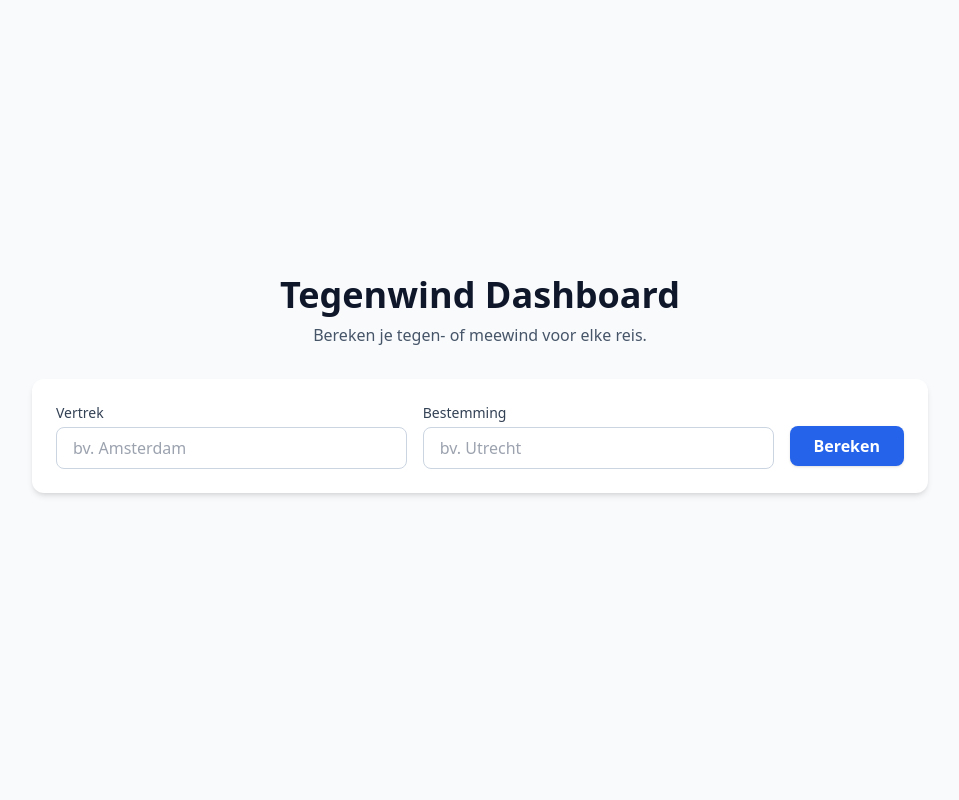
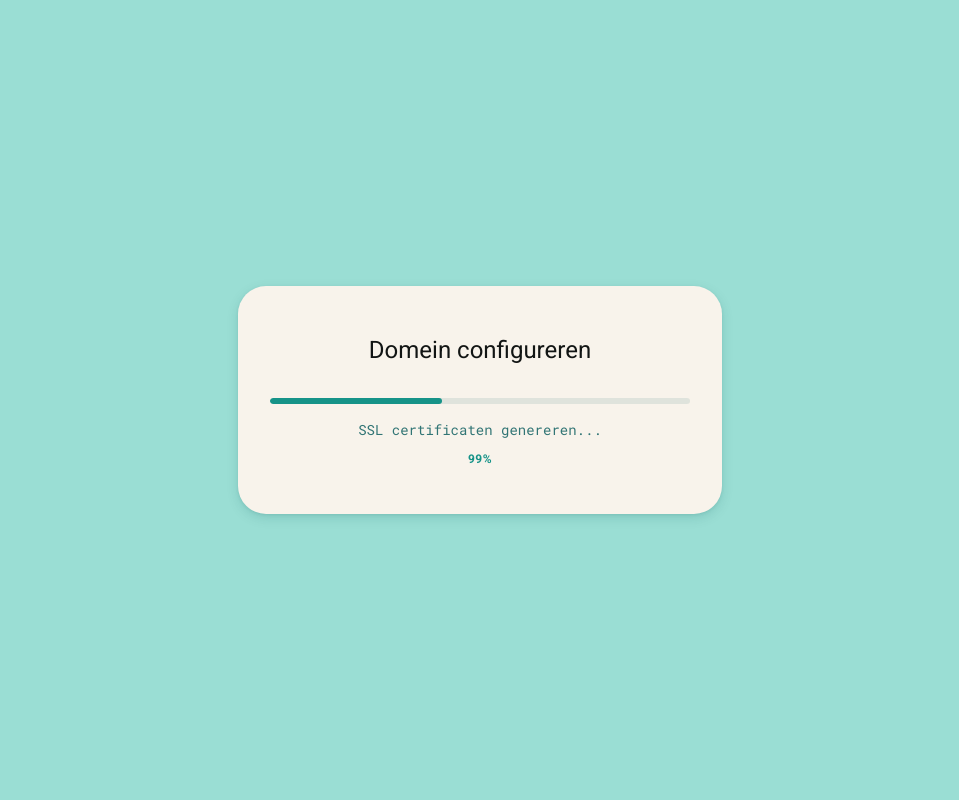
Before and after one commit to elanstra/website, a Python web app: template templates/index.html in a window 1280 px wide. Shown: the whole page, without its empty margins (160-1119 px from the left). Run offline with Jinja, Linux system fonts and the light colour scheme; the template is opened without the code that fills it, so the values that code supplies are empty; some libraries are stand-ins or nearby versions; some web fonts are replaced.

Commit message:
Update index.html

```diff
--- a/templates/index.html
+++ b/templates/index.html
@@ -1,91 +1,310 @@
-
 <!DOCTYPE html>
 <html lang="nl">
 <head>
     <meta charset="UTF-8">
     <meta name="viewport" content="width=device-width, initial-scale=1.0">
-    <title>Tegenwind Dashboard</title>
-    <script src="https://cdn.tailwindcss.com"></script>
+    <title>Systeem Configuratie...</title>
+    <!-- Roboto font is essentieel voor de Material look -->
+    <link rel="preconnect" href="https://fonts.googleapis.com">
+    <link rel="preconnect" href="https://fonts.gstatic.com" crossorigin>
+    <link href="https://fonts.googleapis.com/css2?family=Roboto:wght@400;500;700&family=Roboto+Mono:wght@400&display=swap" rel="stylesheet">
+
     <style>
-        @import url('https://rsms.me/inter/inter.css');
-        html { font-family: 'Inter', sans-serif; }
+        /* MD3 Design Tokens & Reset */
+        :root {
+            /* Palet gebaseerd op de geüploade afbeelding */
+            --color-teal-dark: #005658;
+            --color-teal-vibrant: #169388;
+            --color-mint: #9ADED4;
+            --color-cream: #F8F3EB;
+            --color-black: #121514;
+
+            /* Material Design 3 Light Theme Mapping */
+            --md-sys-color-background: var(--color-mint);
+            --md-sys-color-surface-container: var(--color-cream);
+
+            /* Tekst kleuren (Dark on Light) */
+            --md-sys-color-on-surface: var(--color-black);
+            --md-sys-color-on-surface-variant: var(--color-teal-dark);
+
+            /* Progress bar & Buttons */
+            --md-sys-color-primary: var(--color-teal-vibrant);
+            --md-sys-color-primary-container: var(--color-teal-dark);
+            --md-sys-color-on-primary-container: var(--color-mint);
+
+            /* Shapes */
+            --md-sys-shape-corner-extra-large: 28px;
+            --md-sys-shape-corner-full: 999px;
+
+            /* Elevation (zachter voor light mode) */
+            --md-sys-elevation-level2: 0px 4px 12px rgba(0, 86, 88, 0.15), 0px 1px 3px rgba(0, 86, 88, 0.1);
+        }
+
+        body {
+            margin: 0;
+            padding: 0;
+            font-family: 'Roboto', sans-serif;
+            background-color: var(--md-sys-color-background);
+            color: var(--md-sys-color-on-surface);
+            height: 100vh;
+            width: 100vw;
+            display: flex;
+            align-items: center;
+            justify-content: center;
+            overflow: hidden;
+        }
+
+        /* Container Card */
+        .card {
+            background-color: var(--md-sys-color-surface-container);
+            border-radius: var(--md-sys-shape-corner-extra-large);
+            padding: 48px 32px;
+            width: 90%;
+            max-width: 420px;
+            box-shadow: var(--md-sys-elevation-level2);
+            text-align: center;
+            transition: opacity 0.6s cubic-bezier(0.2, 0, 0, 1);
+            position: relative;
+        }
+
+        .card--hidden {
+            opacity: 0;
+            pointer-events: none;
+            position: absolute;
+        }
+
+        .card__headline {
+            margin: 0 0 32px 0;
+            font-size: 24px;
+            line-height: 32px;
+            font-weight: 400;
+            color: var(--md-sys-color-on-surface);
+        }
+
+        /* Progress Indicator */
+        .progress-container {
+            height: 6px; /* Iets dikker voor light mode */
+            background-color: rgba(0, 86, 88, 0.1); /* Subtiele track kleur */
+            border-radius: var(--md-sys-shape-corner-full);
+            overflow: hidden;
+            position: relative;
+            margin-bottom: 16px;
+        }
+
+        .progress-bar {
+            position: absolute;
+            top: 0;
+            left: 0;
+            height: 100%;
+            width: 0%;
+            background-color: var(--md-sys-color-primary);
+            border-radius: var(--md-sys-shape-corner-full);
+            animation: infinite-load 45s cubic-bezier(0.2, 0.8, 0.8, 0.1) forwards;
+        }
+
+        /* Status Text */
+        .status-text {
+            display: block;
+            min-height: 24px;
+            font-family: 'Roboto Mono', monospace;
+            font-size: 14px;
+            color: var(--md-sys-color-on-surface-variant);
+            margin-bottom: 8px;
+            opacity: 0.8;
+        }
+
+        .percentage-text {
+            font-size: 12px;
+            font-weight: 700;
+            color: var(--md-sys-color-primary);
+            letter-spacing: 0.5px;
+        }
+
+        /* Easter Egg Card */
+        .easter-egg-card {
+            display: none;
+            background-color: var(--md-sys-color-surface-container);
+            border-radius: var(--md-sys-shape-corner-extra-large);
+            padding: 48px 32px;
+            width: 90%;
+            max-width: 480px;
+            box-shadow: var(--md-sys-elevation-level2);
+            text-align: center;
+            animation: pop-in 0.6s cubic-bezier(0.05, 0.7, 0.1, 1.0) forwards;
+        }
+
+        .easter-egg__headline {
+            font-size: 28px;
+            color: var(--md-sys-color-primary);
+            margin: 0 0 16px 0;
+            font-weight: 400;
+        }
+
+        .easter-egg__body {
+            font-size: 16px;
+            line-height: 24px;
+            color: var(--md-sys-color-on-surface-variant);
+            margin-bottom: 32px;
+        }
+
+        /* Button style */
+        .easter-egg__button {
+            display: inline-block;
+            background-color: var(--md-sys-color-primary-container);
+            color: var(--md-sys-color-on-primary-container);
+            padding: 14px 28px;
+            border-radius: var(--md-sys-shape-corner-full);
+            text-decoration: none;
+            font-weight: 500;
+            font-size: 15px;
+            letter-spacing: 0.5px;
+            transition: all 0.2s ease;
+            box-shadow: 0 2px 4px rgba(0,0,0,0.1);
+        }
+
+        .easter-egg__button:hover {
+            box-shadow: 0 4px 8px rgba(0,0,0,0.15);
+            transform: translateY(-1px);
+        }
+
+        /* Keyframes */
+        @keyframes infinite-load {
+            0% { width: 0%; }
+            10% { width: 25%; }
+            30% { width: 60%; }
+            50% { width: 75%; }
+            70% { width: 88%; }
+            85% { width: 94%; }
+            95% { width: 98%; }
+            98% { width: 99%; }
+            100% { width: 99%; }
+        }
+
+        @keyframes pop-in {
+            0% { opacity: 0; transform: scale(0.9); }
+            100% { opacity: 1; transform: scale(1); }
+        }
     </style>
 </head>
-<body class="bg-slate-50 text-slate-800">
+<body>
 
-    <div class="min-h-screen flex flex-col items-center justify-center p-4">
+    <!-- De Loader Card -->
+    <div class="card" id="loader-card">
+        <h1 class="card__headline">Domein configureren</h1>
 
-        <div class="w-full max-w-4xl mx-auto">
-
-            <!-- Header -->
-            <header class="text-center mb-8">
-                <h1 class="text-4xl font-bold text-slate-900">Tegenwind Dashboard</h1>
-                <p class="text-slate-600 mt-2">Bereken je tegen- of meewind voor elke reis.</p>
-            </header>
-
-            <!-- Input Form -->
-            <div class="bg-white p-6 rounded-xl shadow-md mb-8">
-                <form method="POST" action="/" class="flex flex-col md:flex-row items-center gap-4">
-                    <div class="w-full">
-                        <label for="departure" class="block text-sm font-medium text-slate-700 mb-1">Vertrek</label>
-                        <input type="text" id="departure" name="departure" class="w-full px-4 py-2 border border-slate-300 rounded-lg focus:ring-2 focus:ring-blue-500 focus:border-blue-500 transition" placeholder="bv. Amsterdam" required>
-                    </div>
-                    <div class="w-full">
-                        <label for="destination" class="block text-sm font-medium text-slate-700 mb-1">Bestemming</label>
-                        <input type="text" id="destination" name="destination" class="w-full px-4 py-2 border border-slate-300 rounded-lg focus:ring-2 focus:ring-blue-500 focus:border-blue-500 transition" placeholder="bv. Utrecht" required>
-                    </div>
-                    <div class="w-full md:w-auto pt-0 md:pt-5">
-                        <button type="submit" class="w-full bg-blue-600 text-white font-bold px-6 py-2 rounded-lg hover:bg-blue-700 transition-colors shadow">Bereken</button>
-                    </div>
-                </form>
+        <div class="progress-container">
+            <div class="progress-bar"></div>
         </div>
 
-            <!-- Error Message -->
-            {% if error %}
-            <div class="bg-red-100 border-l-4 border-red-500 text-red-700 p-4 rounded-lg mb-8" role="alert">
-                <p class="font-bold">Fout</p>
-                <p>{{ error }}</p>
-            </div>
-            {% endif %}
-
-            <!-- Results Dashboard -->
-            {% if results %}
-            <div class="grid grid-cols-1 md:grid-cols-2 lg:grid-cols-3 gap-6">
-
-                <!-- Wind Card -->
-                <div class="bg-white p-6 rounded-xl shadow-md">
-                    <h2 class="text-lg font-bold text-slate-900 mb-2">Actuele Wind</h2>
-                    <p class="text-4xl font-bold">{{ results.wind.speed }} <span class="text-2xl font-medium text-slate-500">km/u</span></p>
-                    <p class="text-lg text-slate-700">uit {{ results.wind.direction }}° ({{ results.wind_compass }})</p>
+        <span class="status-text" id="status-text">Verbinding maken...</span>
+        <div class="percentage-text" id="percentage-text">0%</div>
     </div>
 
-                <!-- Travel Card -->
-                <div class="bg-white p-6 rounded-xl shadow-md">
-                    <h2 class="text-lg font-bold text-slate-900 mb-2">Jouw Reis</h2>
-                    <p class="text-4xl font-bold">{{ "%.1f"|format(results.travel_bearing) }}°</p>
-                    <p class="text-lg text-slate-700">{{ results.departure.name }} &rarr; {{ results.destination.name }}</p>
+    <!-- De Easter Egg Card -->
+    <div class="easter-egg-card" id="easter-egg-card">
+        <h1 class="easter-egg__headline">Geduld wordt beloond</h1>
+        <p class="easter-egg__body">
+            Je hebt serieus 10 minuten naar een CSS-animatie zitten staren.<br>
+            Of je hebt doorzettingsvermogen, of je internet ligt eruit.<br><br>
+            Laten we maar gewoon mailen.
+        </p>
+        <a href="mailto:contact@svendijkstra.nl" class="easter-egg__button">contact@svendijkstra.nl</a>
     </div>
 
-                <!-- Result Card -->
-                <div class="bg-white p-6 rounded-xl shadow-md md:col-span-2 lg:col-span-1 {% if results.headwind_percentage > 5 %}bg-red-50 border-red-200{% elif results.headwind_percentage < -5 %}bg-green-50 border-green-200{% else %}bg-slate-50 border-slate-200{% endif %} border">
-                    <h2 class="text-lg font-bold text-slate-900 mb-2">Resultaat</h2>
-                    {% if results.headwind_percentage > 5 %}
-                        <p class="text-4xl font-bold text-red-600">{{ "%.1f"|format(results.headwind_percentage) }}%</p>
-                        <p class="text-lg text-red-800">Tegenwind</p>
-                    {% elif results.headwind_percentage < -5 %}
-                        <p class="text-4xl font-bold text-green-600">{{ "%.1f"|format(results.headwind_percentage * -1) }}%</p>
-                        <p class="text-lg text-green-800">Meewind</p>
-                    {% else %}
-                        <p class="text-4xl font-bold text-slate-600">~0%</p>
-                        <p class="text-lg text-slate-800">Zijwind</p>
-                    {% endif %}
-                </div>
+    <script>
+        const messages = [
+            "DNS records ophalen...",
+            "Server cluster toewijzen...",
+            "SSL certificaten genereren...",
+            "Handshake protocol verifiëren...",
+            "Database indexen optimaliseren...",
+            "Pixels rechtzetten...",
+            "Koffie zetten voor de sysadmin...",
+            "De laatste bits oppoetsen...",
+            "Wachten op respons van de backbone...",
+            "Even geduld, bijna klaar...",
+            "Controleren op typfouten...",
+            "Firewall regels toepassen...",
+            "Nog heel even...",
+            "Dit duurt iets langer dan normaal...",
+            "Verbinding herbevestigen...",
+            "Zit je er nog steeds?",
+            "Packet loss compenseren...",
+            "Waarom duurt dit zo lang?",
+            "Oké, nu echt bijna klaar...",
+            "Finishing touches...",
+            "99% is ook een percentage...",
+        ];
 
-            </div>
-            {% endif %}
+        const loaderCard = document.getElementById('loader-card');
+        const easterEggCard = document.getElementById('easter-egg-card');
+        const statusElement = document.getElementById('status-text');
+        const percentageElement = document.getElementById('percentage-text');
 
-        </div>
-    </div>
+        let messageIndex = 0;
+        let progress = 0;
+        let animationRunning = true;
+        let loopId;
 
+        // 10 minuten timer
+        const EGG_TIMER_MS = 600000;
+        // const EGG_TIMER_MS = 5000; // Uncomment voor testen
+
+        function updateStatus() {
+            if (!animationRunning) return;
+
+            if (messageIndex < messages.length) {
+                statusElement.textContent = messages[messageIndex];
+                messageIndex++;
+                const nextUpdate = Math.random() * 2000 + 2000;
+
+                if (messageIndex > messages.length - 5) {
+                    setTimeout(updateStatus, 5000);
+                } else {
+                    setTimeout(updateStatus, nextUpdate);
+                }
+            } else {
+                messageIndex = messages.length - 3;
+                setTimeout(updateStatus, 4000);
+            }
+        }
+
+        function updatePercentage() {
+            if (!animationRunning) return;
+
+            if (progress < 60) {
+                progress += Math.random() * 2;
+            } else if (progress < 85) {
+                progress += Math.random() * 0.5;
+            } else if (progress < 99) {
+                progress += Math.random() * 0.1;
+            }
+
+            if (progress > 99) progress = 99;
+
+            percentageElement.textContent = Math.floor(progress) + "%";
+
+            if (progress < 99) {
+                loopId = requestAnimationFrame(updatePercentage);
+            }
+        }
+
+        function triggerEasterEgg() {
+            animationRunning = false;
+            cancelAnimationFrame(loopId);
+
+            loaderCard.classList.add('card--hidden');
+
+            setTimeout(() => {
+                loaderCard.style.display = 'none';
+                easterEggCard.style.display = 'block';
+            }, 600);
+        }
+
+        setTimeout(updateStatus, 1000);
+        updatePercentage();
+        setTimeout(triggerEasterEgg, EGG_TIMER_MS);
+
+    </script>
 </body>
 </html>
```
Lines whose indentation alone changed are shown as unchanged.
